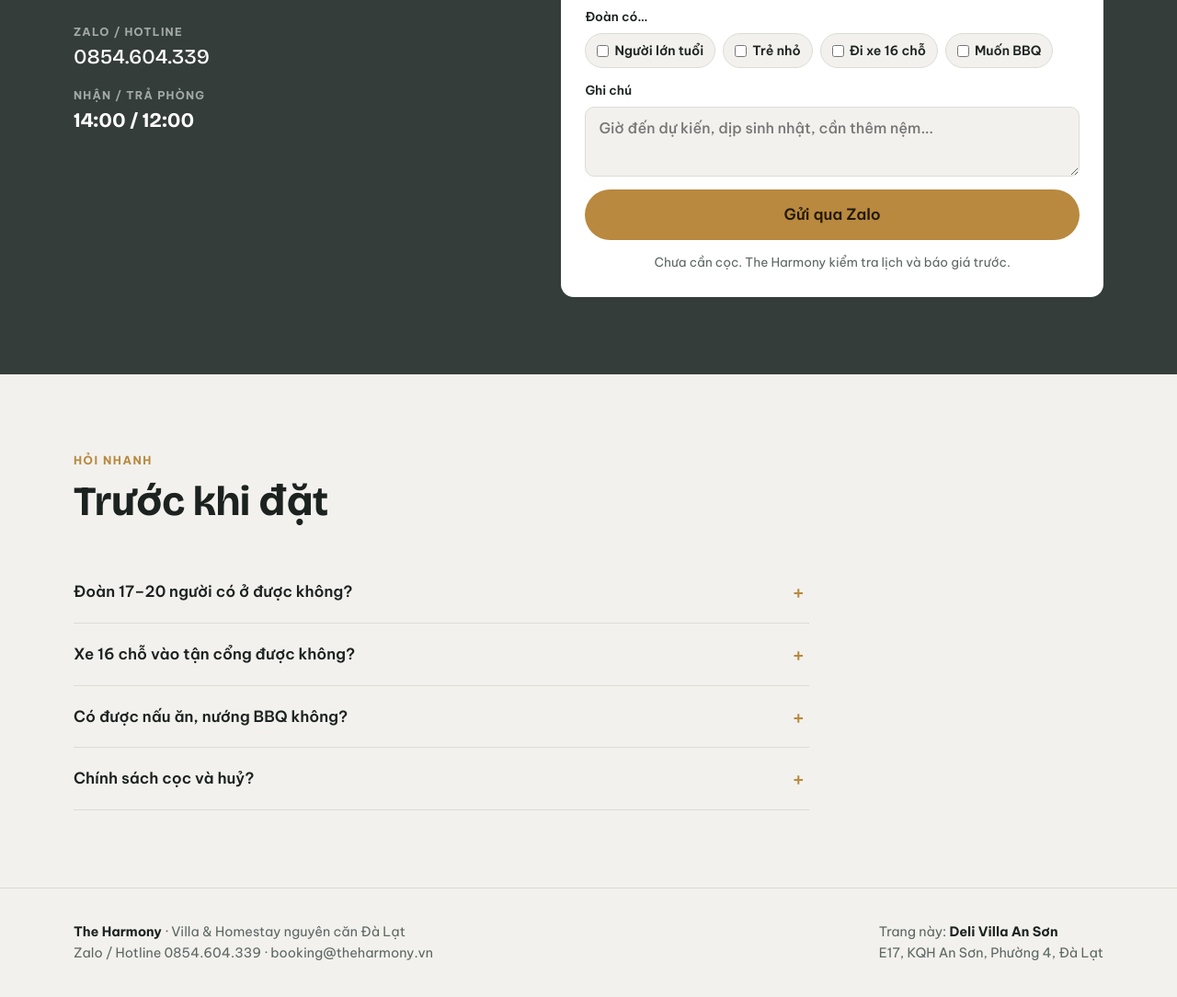
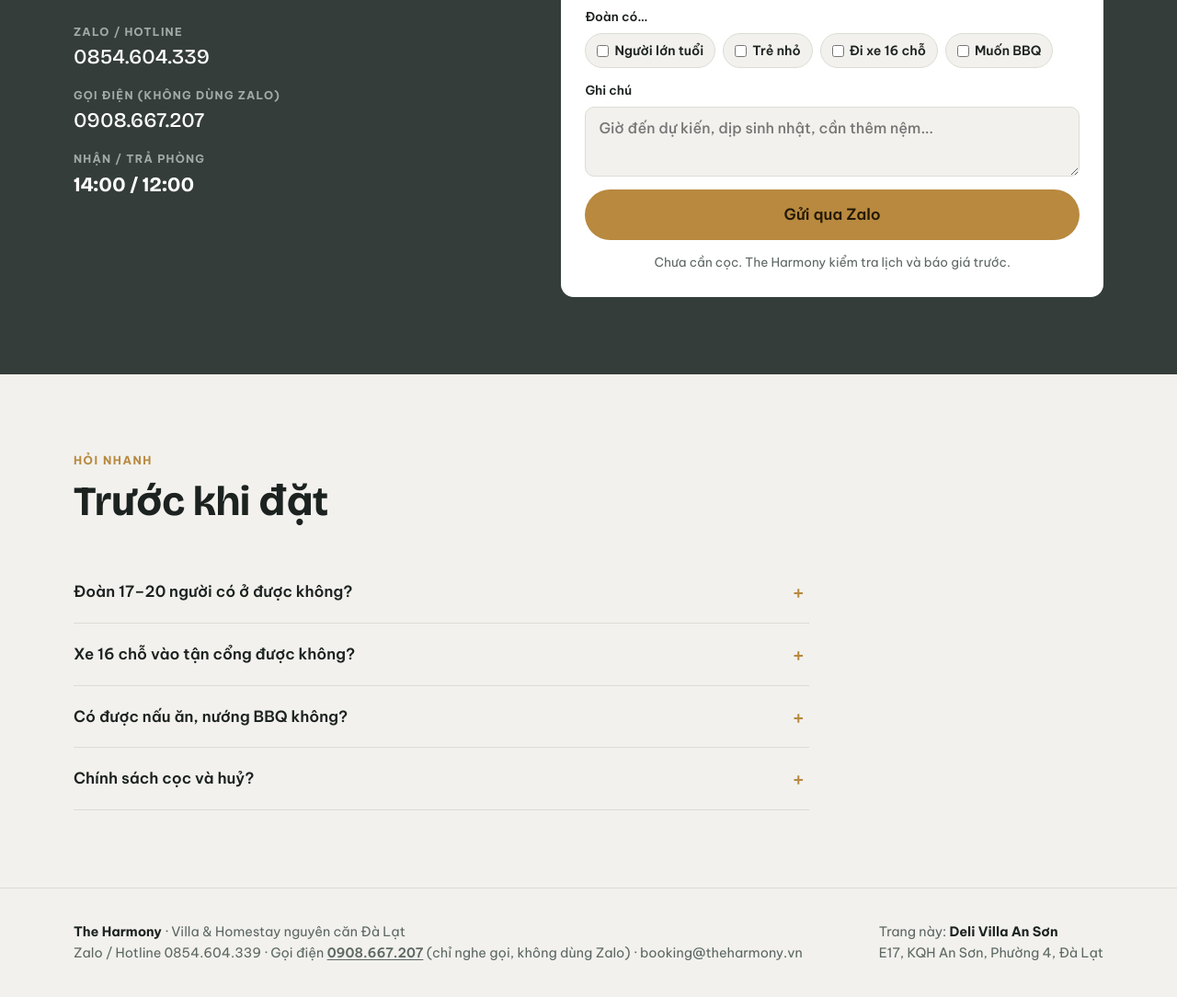
Before and after one commit to fongshubvn-cyber/theharmony, a plain HTML site: page villa/deli-an-son/index.html in a window 1280 px wide. Shown: the part 7906-8990 px from the top of the page at 92% size. Drawn offline with nearby package versions, Linux system fonts and the light colour scheme.

Commit message:
Them so goi dien 0908667207 (khong Zalo)
Co-Authored-By: Claude Opus 5.5 <noreply@anthropic.com>
Claude-Session: https://claude.ai/code/session_01ToC9nZ2ZbW2HdShDt2kyYX

```diff
--- a/villa/deli-an-son/index.html
+++ b/villa/deli-an-son/index.html
@@ -291,6 +291,7 @@ footer b { color: var(--ink); }
 .vempty { padding: 14px 8px; color: var(--muted); font-size: .9rem; }
 .vempty a { color: var(--pine); font-weight: 700; }
 @media (max-width: 640px) { .hsearch-row { flex-direction: column; } .hsearch button[type=submit] { padding: 12px; } }
+footer a { color: inherit; font-weight: 600; text-decoration: underline; text-underline-offset: 2px; }
 </style>
 </head>
 <body>
@@ -510,6 +511,7 @@ footer b { color: var(--ink); }
                 <p class="intro">Gửi ngày đi, The Harmony kiểm tra lịch và báo giá qua Zalo. Giá thay đổi theo ngày thường, cuối tuần và lễ Tết. Cọc 30–50% để giữ lịch, phần còn lại thanh toán khi nhận phòng.</p>
                 <ul class="book-lines">
                     <li><small>Zalo / Hotline</small><a href="https://zalo.me/0854604339" target="_blank" rel="noopener">0854.604.339</a></li>
+                    <li><small>Gọi điện (không dùng Zalo)</small><a href="tel:0908667207">0908.667.207</a></li>
                     <li><small>Nhận / trả phòng</small><strong>14:00 / 12:00</strong></li>
                 </ul>
             </div>
@@ -560,7 +562,7 @@ footer b { color: var(--ink); }
 
 <footer>
     <div class="wrap">
-        <div><b>The Harmony</b> · Villa & Homestay nguyên căn Đà Lạt<br>Zalo / Hotline 0854.604.339 · booking@theharmony.vn</div>
+        <div><b>The Harmony</b> · Villa & Homestay nguyên căn Đà Lạt<br>Zalo / Hotline 0854.604.339 · Gọi điện <a href="tel:0908667207">0908.667.207</a> (chỉ nghe gọi, không dùng Zalo) · booking@theharmony.vn</div>
         <div>Trang này: <b>Deli Villa An Sơn</b><br>E17, KQH An Sơn, Phường 4, Đà Lạt</div>
     </div>
 </footer>
```
Also changed, not shown: index.html (+3 -1 lines), villa/nguyen-chi-thanh/index.html (+3 -1 lines), villa/pham-hong-thai/index.html (+3 -1 lines), villa/the-mins-house/index.html (+3 -1 lines).
